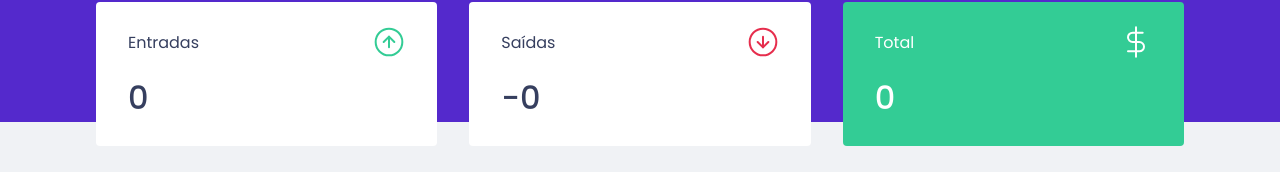
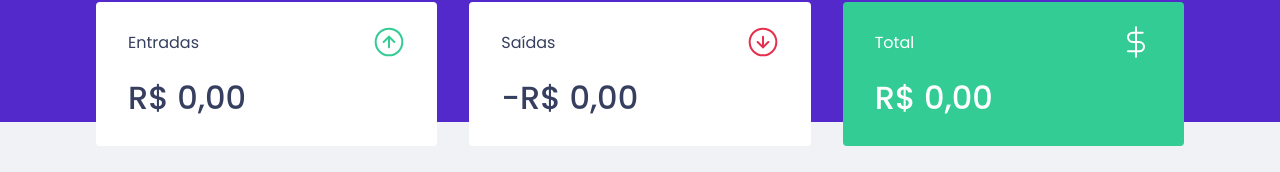
Before and after one commit to guilchaves/react-ignite, a React (Vite) app in the folder 02-dtmoney/: page / in a window 1280 px wide. Shown: the part 150-322 px from the top of the page. Built offline with nearby package versions, Linux system fonts and the light colour scheme; no server answers; what miragejs would draw is missing.

Commit message:
refactor: extract date and currency functions to utils

```diff
--- a/02-dtmoney/src/components/Summary/index.tsx
+++ b/02-dtmoney/src/components/Summary/index.tsx
@@ -4,6 +4,7 @@ import outcomeImg from '../../assets/outcome.svg'
 import totalImg from '../../assets/total.svg'
 import { TransactionsContext } from "../../TransactionsContext";
 import { useContext } from "react";
+import { convertCurrencyToBRL } from "../../utils/currencyConversor";
 
 export function Summary() {
     const { transactions } = useContext(TransactionsContext)
@@ -31,21 +32,21 @@ export function Summary() {
                     <p>Entradas</p>
                     <img src={incomeImg} alt="Entradas" />
                 </header>
-                <strong>{summary.deposits}</strong>
+                <strong>{convertCurrencyToBRL(summary.deposits)}</strong>
             </div>
             <div>
                 <header>
                     <p>Saídas</p>
                     <img src={outcomeImg} alt="Saídas" />
                 </header>
-                <strong>-{summary.withdraws}</strong>
+                <strong>-{convertCurrencyToBRL(summary.withdraws)}</strong>
             </div>
             <div className="highlight-background">
                 <header>
                     <p>Total</p>
                     <img src={totalImg} alt="Total" />
                 </header>
-                <strong>{summary.total}</strong>
+                <strong>{convertCurrencyToBRL(summary.total)}</strong>
             </div>
         </Container>
     )
--- a/02-dtmoney/src/components/TransactionsTable/index.tsx
+++ b/02-dtmoney/src/components/TransactionsTable/index.tsx
@@ -1,21 +1,11 @@
 import { useContext } from 'react';
 import { TransactionsContext } from '../../TransactionsContext';
 import { Container } from './styles';
+import { convertDateToPtBR } from '../../utils/dateConversors';
+import { convertCurrencyToBRL } from '../../utils/currencyConversor';
 
 export function TransactionsTable() {
     const { transactions } = useContext(TransactionsContext);
-
-    function convertDateTime(date: Date) {
-        return new Intl.DateTimeFormat('pt-BR').format(date);
-    }
-
-    function convertToBRLCurrency(amount: number) {
-        const convertedAmount = new Intl.NumberFormat('pt-BR', {
-            style: 'currency',
-            currency: 'BRL'
-        }).format(amount)
-        return convertedAmount
-    }
 
     return (
         <Container>
@@ -33,10 +23,10 @@ export function TransactionsTable() {
                         <tr key={transaction.id}>
                             <td>{transaction.title}</td>
                             <td className={transaction.type}>
-                                {convertToBRLCurrency(transaction.amount)}
+                                {convertCurrencyToBRL(transaction.amount)}
                             </td>
                             <td>{transaction.category}</td>
-                            <td>{convertDateTime(new Date(transaction.createdAt))}</td>
+                            <td>{convertDateToPtBR(new Date(transaction.createdAt))}</td>
                         </tr>
                     )
                     )}
--- /dev/null
+++ b/02-dtmoney/src/utils/currencyConversor.ts
@@ -0,0 +1,7 @@
+export function convertCurrencyToBRL(amount: number) {
+    const convertedAmount = new Intl.NumberFormat('pt-BR', {
+        style: 'currency',
+        currency: 'BRL'
+    }).format(amount)
+    return convertedAmount
+}
--- /dev/null
+++ b/02-dtmoney/src/utils/dateConversors.ts
@@ -0,0 +1,3 @@
+export function convertDateToPtBR(date: Date) {
+    return new Intl.DateTimeFormat('pt-BR').format(date);
+}
```
